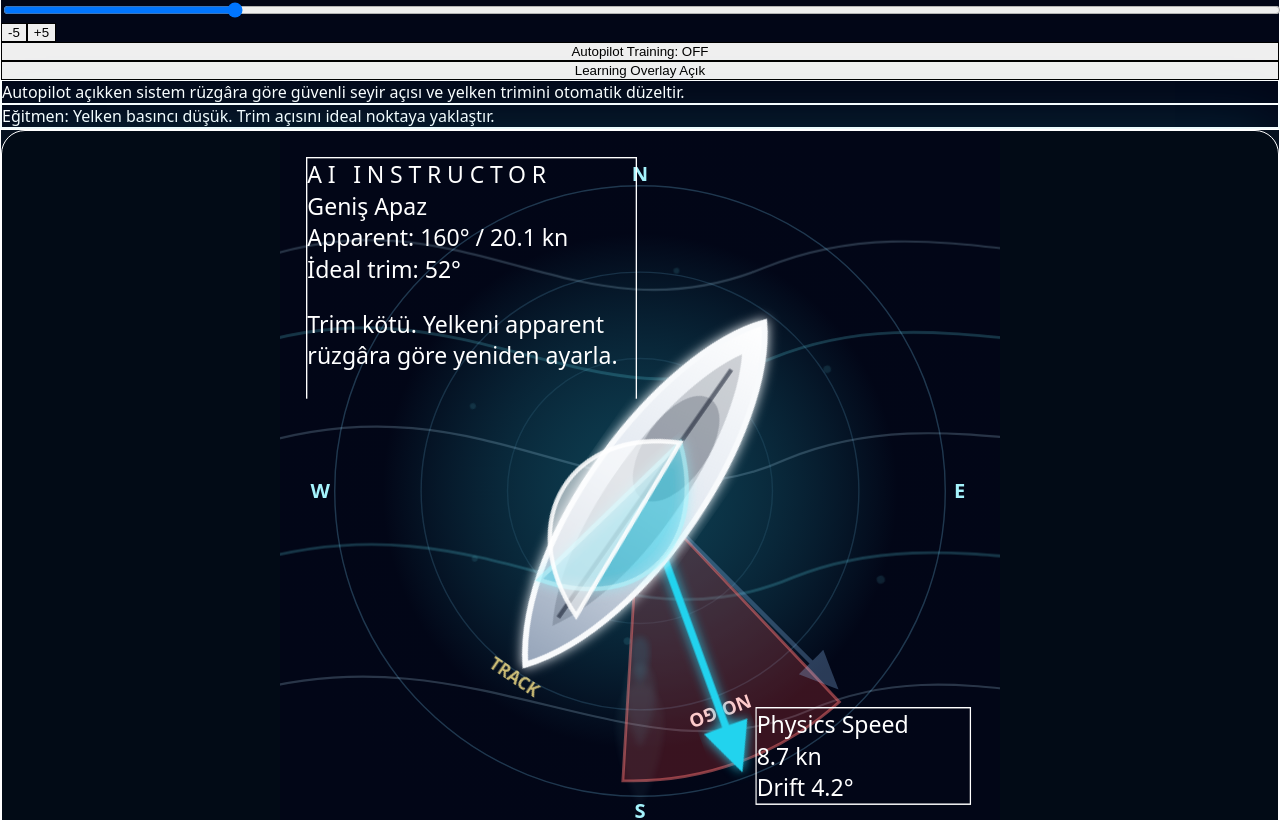
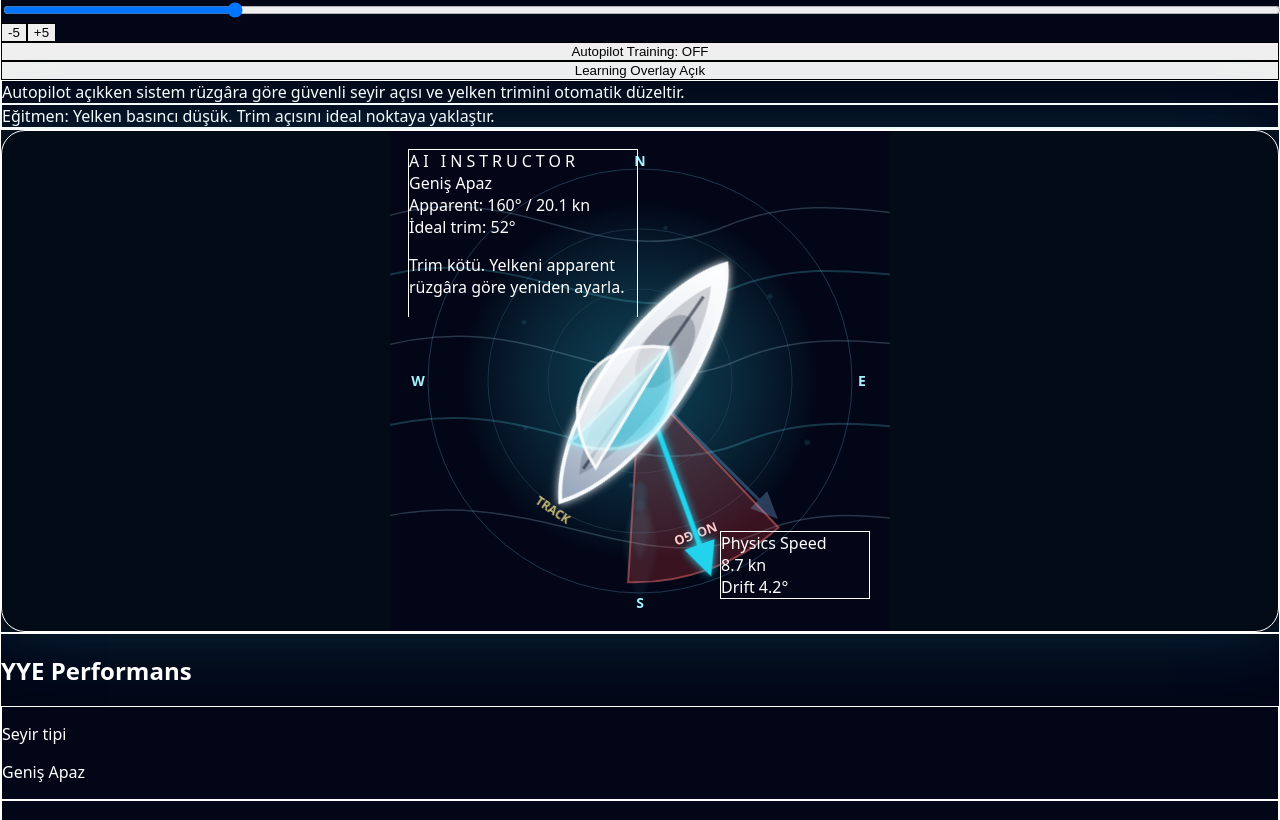
Before and after one commit to erdincpulat-del/albatros-ultimate, a Next.js app: page /simulator in a window 1280 px wide. Shown: the part 440-1260 px from the top of the page. Built offline with nearby package versions, Linux system fonts and the light colour scheme.

Commit message:
Balance simulator layout sizing

```diff
--- a/components/simulator/SailingSimulator.tsx
+++ b/components/simulator/SailingSimulator.tsx
@@ -381,8 +381,8 @@ export default function SailingSimulator() {
           </div>
 
           <div className="rounded-3xl border border-cyan-300/20 bg-[#06111f] p-3 shadow-[0_0_70px_rgba(34,211,238,0.18)] md:p-4">
-            <div className="flex min-h-[520px] items-center justify-center rounded-[24px] border border-white/10 bg-[#020b16] p-2 md:min-h-[680px] lg:min-h-[760px]">
-              <svg viewBox="0 0 500 500" className="h-auto w-full max-w-[720px]">
+            <div className="flex min-h-[420px] items-center justify-center rounded-[24px] border border-white/10 bg-[#020b16] p-2 md:min-h-[540px] lg:min-h-[620px]">
+              <svg viewBox="0 0 500 500" className="h-auto w-full max-w-[500px]">
                 <defs>
                   <radialGradient id="seaGlow" cx="50%" cy="50%" r="55%">
                     <stop offset="0%" stopColor="#155e75" stopOpacity="0.64" />
```
